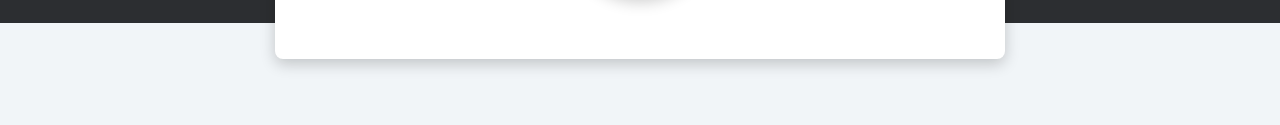
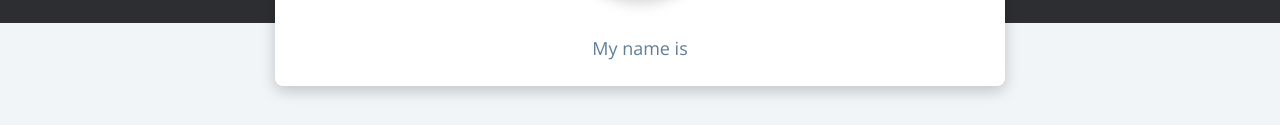
Before and after one commit to stormymayday/Random-User, a plain HTML site: page index.html in a window 1280 px wide. Shown: the part 377-502 px from the top of the page. Drawn offline with nearby package versions, Linux system fonts and the light colour scheme.

Commit message:
Hardcoded '.user-title' paragraph

```diff
--- a/index.html
+++ b/index.html
@@ -27,7 +27,7 @@
 
             <img class="user-img" src="https://randomuser.me/api/portraits/men/75.jpg" alt="random user">
 
-
+            <p class="user-title">My name is</p>
 
         </div>
         <!-- '.container' - end -->
```
